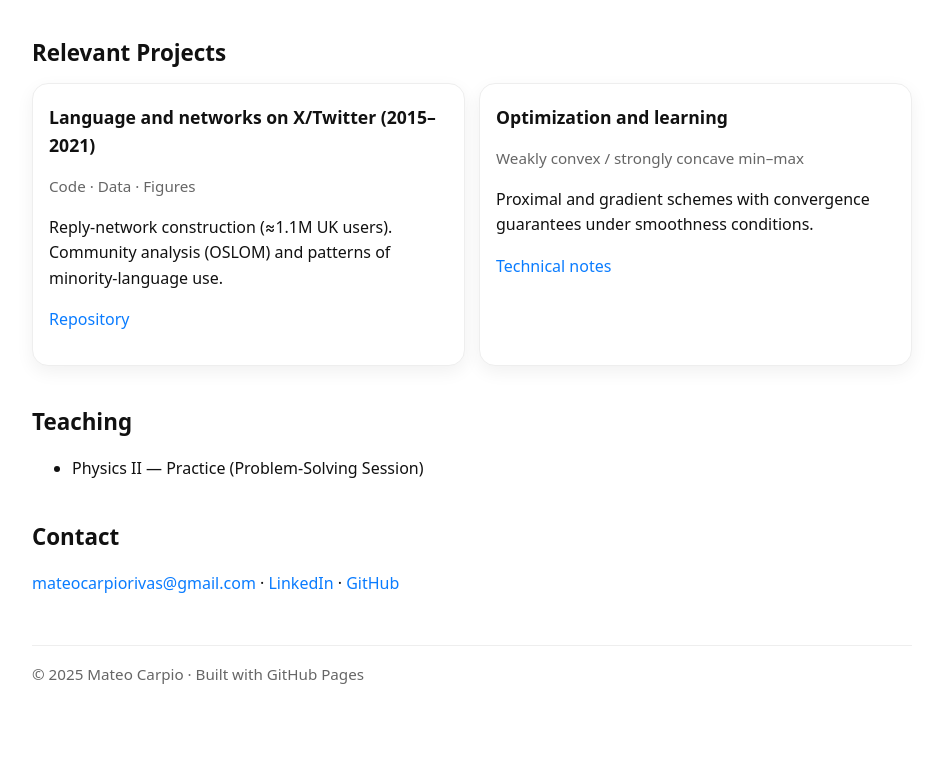
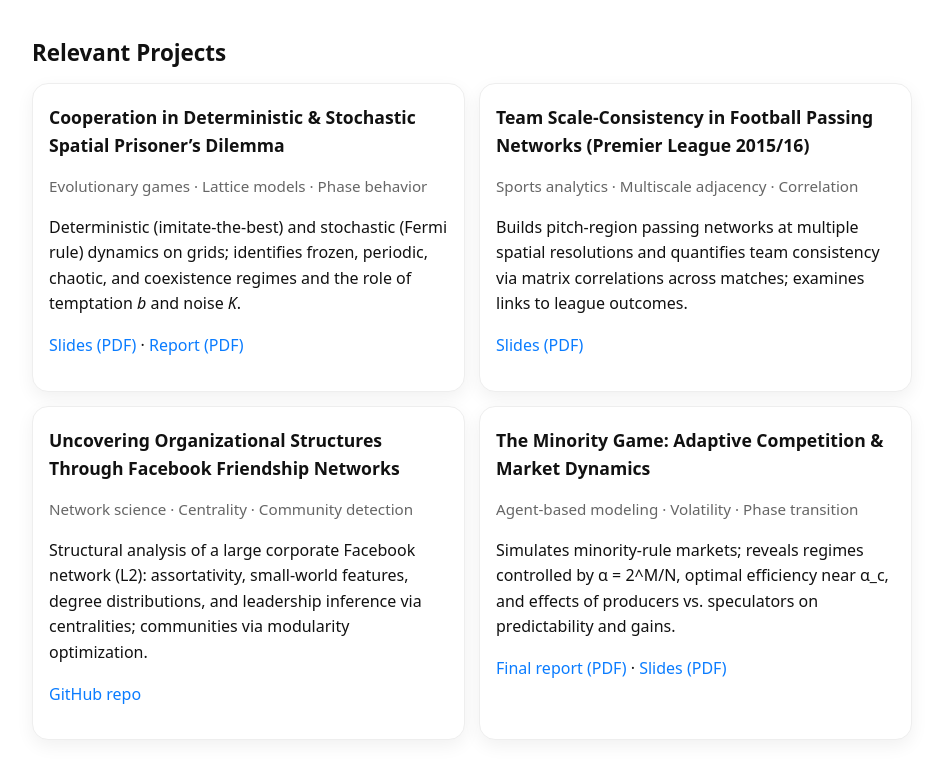
Before and after one commit to mateocarpio/mateocarpio.github.io, a plain HTML site: page index.html in a window 1280 px wide. Shown: the part 1045-1820 px from the top of the page, without its empty margins (168-1111 px from the left). Before the commit the page ends 1795 px from the top, so only its background shows below. Drawn offline with Linux system fonts and the light colour scheme.

Commit message:
Add new relevant projects to index.html

```diff
--- a/index.html
+++ b/index.html
@@ -143,21 +143,53 @@
     </ol>
     </section>
 
+
     <!-- ===== PROJECTS ===== -->
     <section id="projects">
     <h2>Relevant Projects</h2>
     <div class="grid">
+
+
     <article class="card">
-          <h3>Language and networks on X/Twitter (2015–2021)</h3>
-          <p class="meta">Code · Data · Figures</p>
-          <p>Reply-network construction (≈1.1M UK users). Community analysis (OSLOM) and patterns of minority-language use.</p>
-          <p><a href="https://github.com/mateocarpio" target="_blank" rel="noopener">Repository</a></p>
+    <h3>Cooperation in Deterministic & Stochastic Spatial Prisoner’s Dilemma</h3>
+    <p class="meta">Evolutionary games · Lattice models · Phase behavior</p>
+    <p>Deterministic (imitate‑the‑best) and stochastic (Fermi rule) dynamics on grids; identifies frozen, periodic, chaotic, and coexistence regimes and the role of temptation <em>b</em> and noise <em>K</em>.</p>
+    <p>
+    <a href="assets/projects/Carpio_Population_Dynamics_Presentation.pdf" target="_blank" rel="noopener">Slides (PDF)</a>
+    <span>·</span>
+    <a href="assets/projects/Exploring_Cooperation_Report.pdf" target="_blank" rel="noopener">Report (PDF)</a>
+    </p>
     </article>
+
     <article class="card">
-          <h3>Optimization and learning</h3>
-          <p class="meta">Weakly convex / strongly concave min–max</p>
-          <p>Proximal and gradient schemes with convergence guarantees under smoothness conditions.</p>
-          <p><a href="#" target="_blank" rel="noopener">Technical notes</a></p>
+    <h3>Team Scale‑Consistency in Football Passing Networks (Premier League 2015/16)</h3>
+    <p class="meta">Sports analytics · Multiscale adjacency · Correlation</p>
+    <p>Builds pitch‑region passing networks at multiple spatial resolutions and quantifies team consistency via matrix correlations across matches; examines links to league outcomes.</p>
+    <p>
+    <a href="assets/projects/Carpio_Data_Analysis_Presentation.pdf" target="_blank" rel="noopener">Slides (PDF)</a>
+    </p>
+    </article>
+
+    <article class="card">
+    <h3>Uncovering Organizational Structures Through Facebook Friendship Networks</h3>
+    <p class="meta">Network science · Centrality · Community detection</p>
+    <p>Structural analysis of a large corporate Facebook network (L2): assortativity, small‑world features, degree distributions, and leadership inference via centralities; communities via modularity optimization.</p>
+    <p>
+    <a href="https://github.com/mateocarpio/Uncovering-Organizational-Structures-Through-Facebook-Friendship-Networks" target="_blank" rel="noopener">GitHub repo</a>
+    <!-- Optional local link once uploaded: <a href="assets/projects/Carpio_Final_Report_CN.pdf" target="_blank" rel="noopener">Final report (PDF)</a> -->
+    </p>
+    </article>
+
+
+    <article class="card">
+    <h3>The Minority Game: Adaptive Competition & Market Dynamics</h3>
+    <p class="meta">Agent‑based modeling · Volatility · Phase transition</p>
+    <p>Simulates minority‑rule markets; reveals regimes controlled by α = 2^M/N, optimal efficiency near α_c, and effects of producers vs. speculators on predictability and gains.</p>
+    <p>
+    <a href="assets/projects/Report_Carpio_Minority_Game.pdf" target="_blank" rel="noopener">Final report (PDF)</a>
+    <span>·</span>
+    <a href="assets/projects/Final_Presentation_Complex_Economics.pdf" target="_blank" rel="noopener">Slides (PDF)</a>
+    </p>
     </article>
     </div>
     </section>
```
Lines whose indentation alone changed are shown as unchanged.
